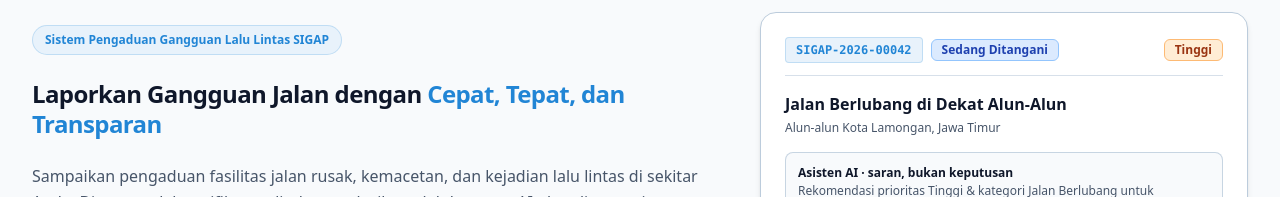
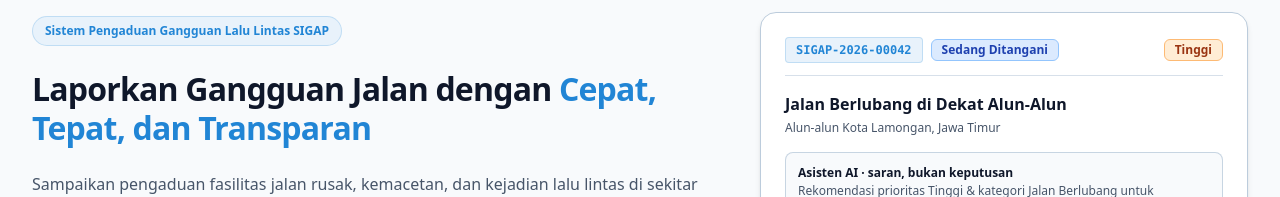
Before and after one commit to azzakyDp/Sigap, a React (Vite) app in the folder frontend/: page / in a window 1280 px wide. Shown: the part 133-330 px from the top of the page. Built offline with nearby package versions, Linux system fonts and the light colour scheme; no server answers.

Commit message:
refactor(ui): Tahap 3c-c - hero text-display token, plan exception, text-xs overflow verification

```diff
--- a/frontend/src/components/landing/Hero.jsx
+++ b/frontend/src/components/landing/Hero.jsx
@@ -23,7 +23,7 @@ export default function Hero() {
               <span>Sistem Pengaduan Gangguan Lalu Lintas SIGAP</span>
             </div>
 
-            <h1 className="text-xl sm:text-2xl lg:text-2xl font-bold text-ink tracking-tight leading-tight">
+            <h1 className="text-2xl md:text-display font-bold text-ink tracking-tight">
               Laporkan Gangguan Jalan dengan <span className="text-primary">Cepat, Tepat, dan Transparan</span>
             </h1>
 
--- a/frontend/src/index.css
+++ b/frontend/src/index.css
@@ -7,6 +7,8 @@
   --text-base: 16px;
   --text-xl: 20px;
   --text-2xl: 24px;
+  --text-display: 2rem;
+  --text-display--line-height: 1.2;
 
   --color-primary: #2185D5;
   --color-primary-hover: #1B6DAE;
```
Also changed, not shown: 2 other files (tests, documents, lock files or other folders).
